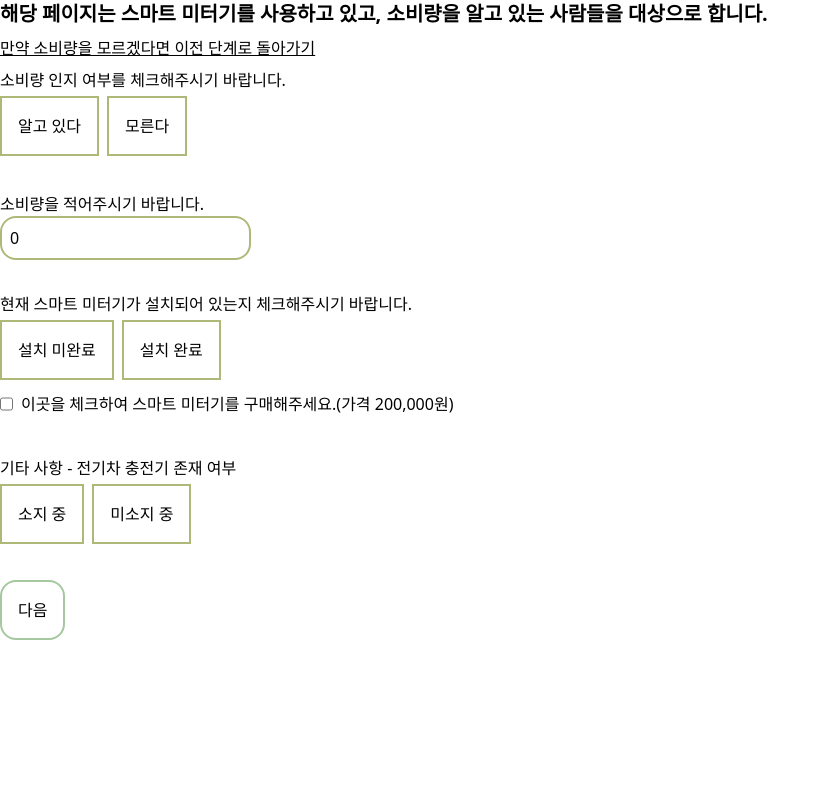
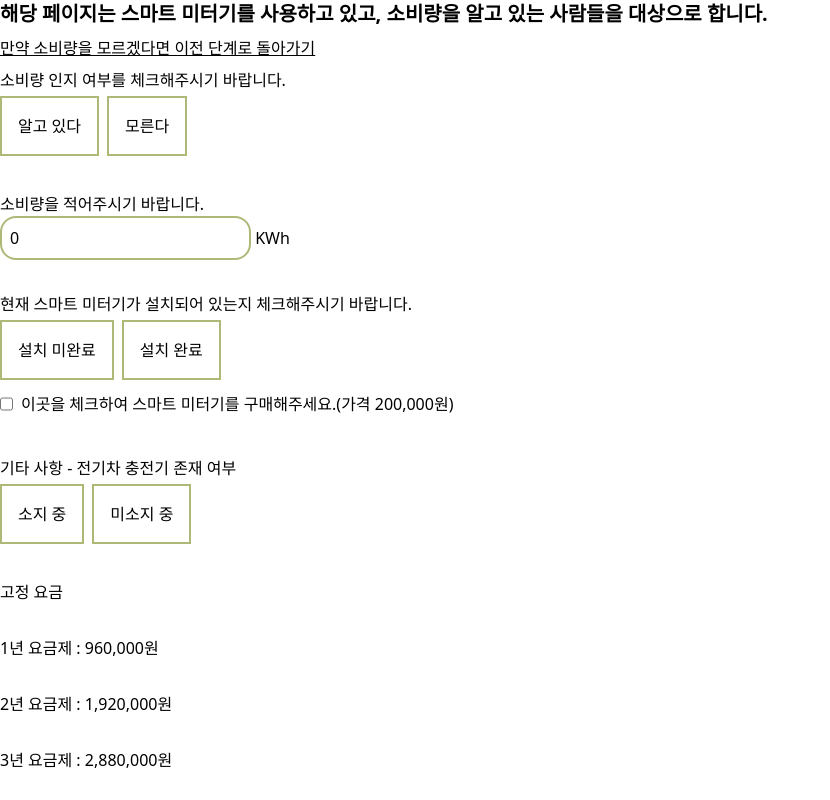
Before and after one commit to Littlestar0508/wrtn_assignment, a Next.js app: page /smart-calculate in a window 1280 px wide. Shown: the top 800 px of the page, without its empty margins (0-830 px from the left). Built offline with nearby package versions, Linux system fonts and the light colour scheme.

Commit message:
FEAT : 리스트렌더링

```diff
--- a/src/app/smart-calculate/page.tsx
+++ b/src/app/smart-calculate/page.tsx
@@ -2,6 +2,7 @@
 
 import RadioGroup from "@/components/RadioGroup";
 import { useUserSettingStore } from "@/store/useUserSettingStore";
+import smartCalculate from "@/utils/SmartCalculate";
 import Link from "next/link";
 import { useRouter } from "next/navigation";
 
@@ -55,12 +56,15 @@ export default function SmartCalculate() {
         />
         <label className="flex flex-col">
           소비량을 적어주시기 바랍니다.
-          <input
-            type="number"
-            className="border-2 border-secondary rounded-2xl p-2"
-            value={consumption}
-            onChange={setConsumptionInput}
-          />
+          <div>
+            <input
+              type="number"
+              className="border-2 border-secondary rounded-2xl p-2"
+              value={consumption}
+              onChange={setConsumptionInput}
+            />{" "}
+            KWh
+          </div>
         </label>
         <RadioGroup
           name="smartMeter"
@@ -98,6 +102,18 @@ export default function SmartCalculate() {
           onChange={setEvCharger}
           value={evCharger}
         />
+        {smartCalculate({
+          consumption,
+          smartMeter: purchase,
+          electronic: evCharger,
+        }).map((elem) => (
+          <p key={elem.cost + elem.date}>
+            {typeof elem.cost === "string"
+              ? elem.date
+              : `${elem.date} 요금제 : ${elem.cost.toLocaleString()}원`}
+          </p>
+        ))}
+
         <button
           type="submit"
           className="border-2 border-primary rounded-2xl p-4 active:bg-secondary"
```
